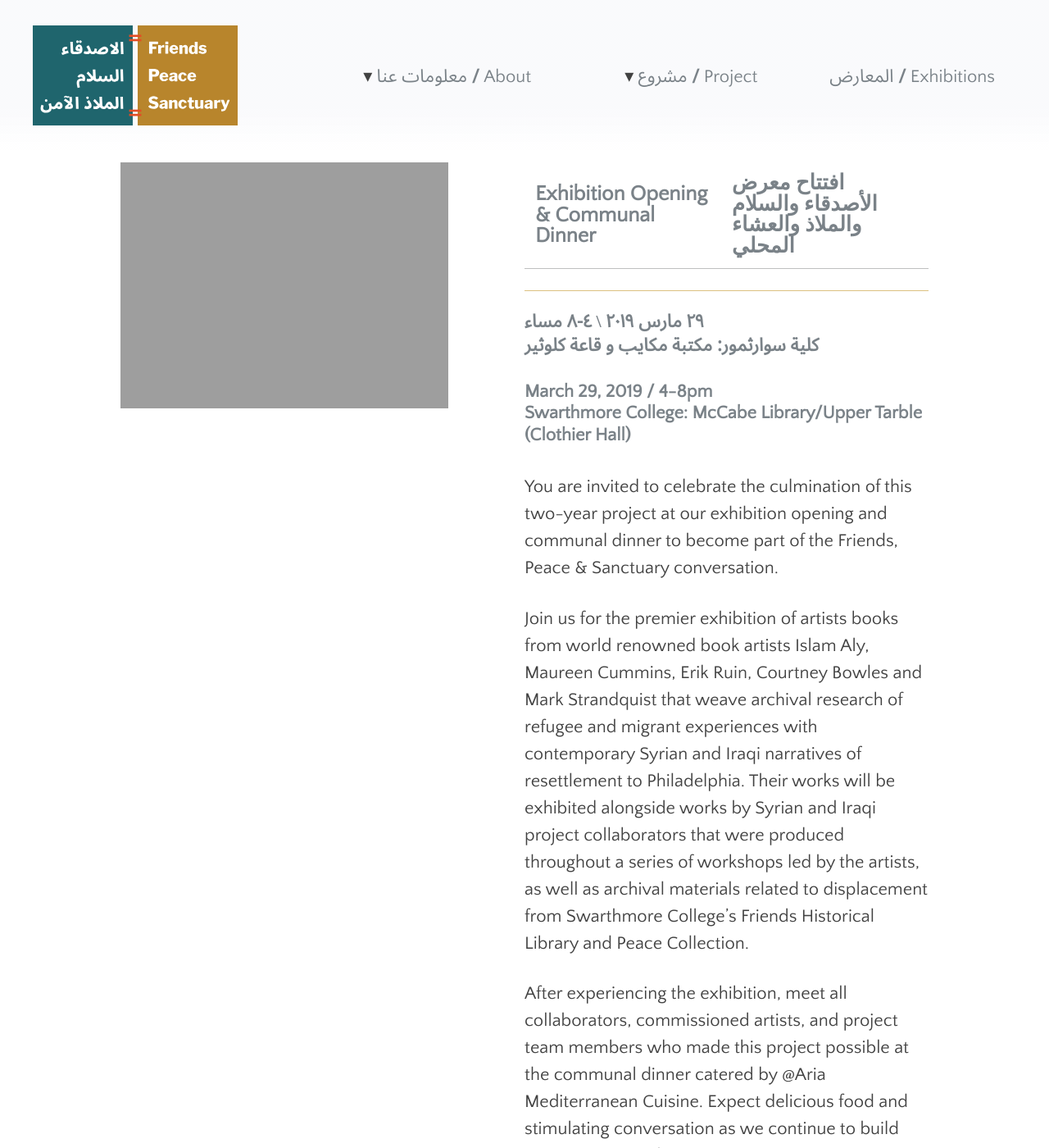
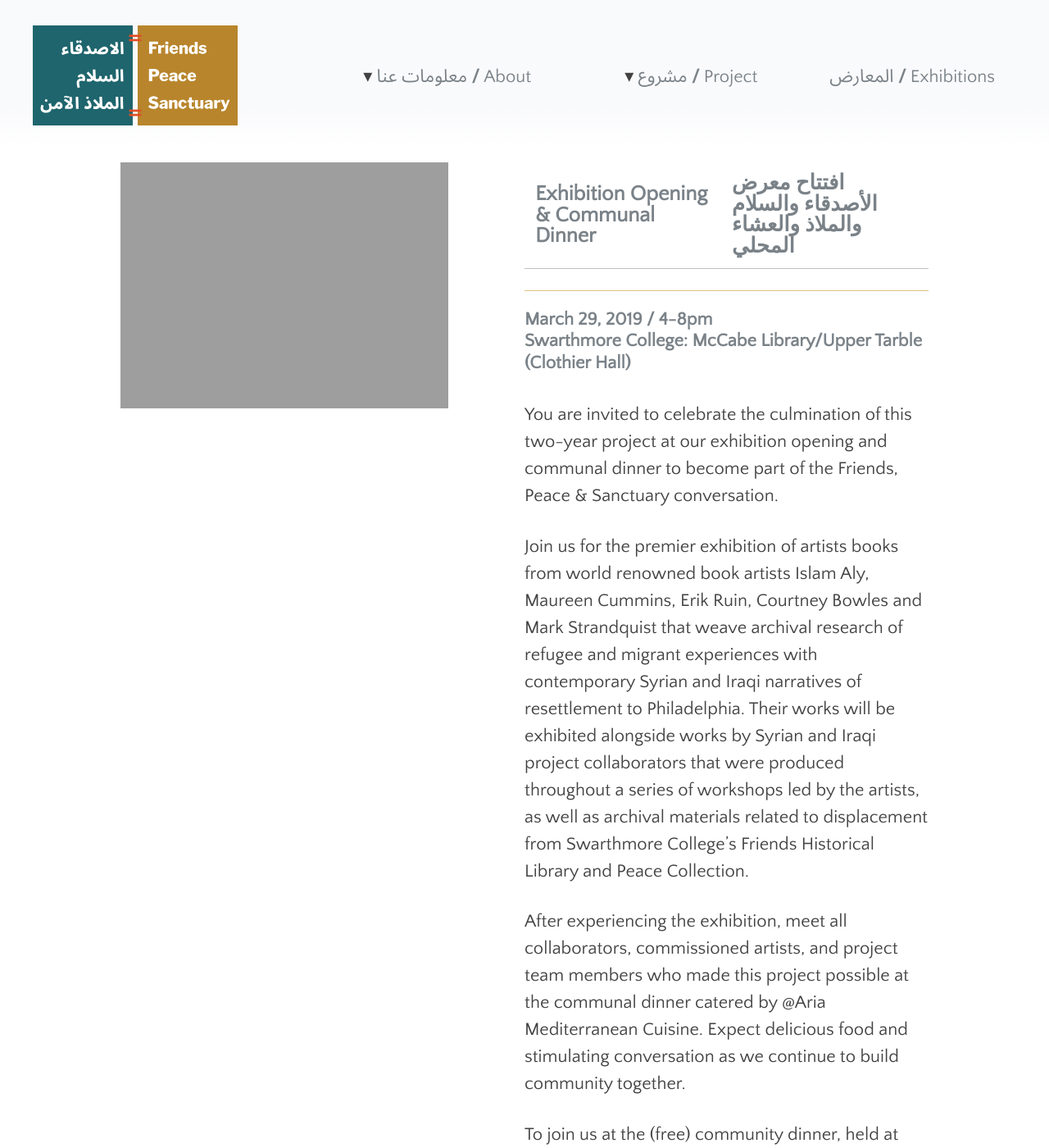
Before and after one commit to swat-ds/fps.swarthmore.edu, a Jekyll site: the page built from _posts/2019-02-21-community-dinner.md, in a window 1280 px wide and 1400 px high. Shown: the whole window at 82% size. Built offline with Jekyll 4.4.1, drawn with Linux system fonts in a browser that asks for light colours; some of the changed text lies outside the part shown.

Commit message:
Update 2019-02-21-community-dinner.md

```diff
--- a/_posts/2019-02-21-community-dinner.md
+++ b/_posts/2019-02-21-community-dinner.md
@@ -32,8 +32,6 @@ tags:
   - 'artist:Raghad'
   - 'artist:Roula Al Jabi'
   - 'artist:Samah AlKasab'
-event_location_ar: 'كلية سوارثمور: مكتبة مكايب و قاعة كلوثير'
-event_date_ar: ٢٩ مارس ٢٠١٩ \ ٤-٨ مساء
 ---
 
 You are invited to celebrate the culmination of this two-year project at our exhibition opening and communal dinner to become part of the Friends, Peace & Sanctuary conversation.
@@ -47,6 +45,12 @@ To join us at the (free) community dinner, held at Swarthmore College's Clothier
 
 <hr/>
 
+٢٩ مارس ٢٠١٩
+{: .ar}
+٤-٨ مساء
+{: .ar}
+كلية سوارثمور: مكتبة مكايب و قاعة كلوثير
+{: .ar}
 
 نرحب بكم في احتفال ختام مشروع الأصدقاء، السلام، والملاذ الآمن الذي امتد على عامين و ايضا ندعوكم في المشاركة في عشاء اجتماعي لكي تصبحوا جزءا من المحادثة في مشروع الأصدقاء، السلام، والملاذ الآمن.
 {: .ar}
```
